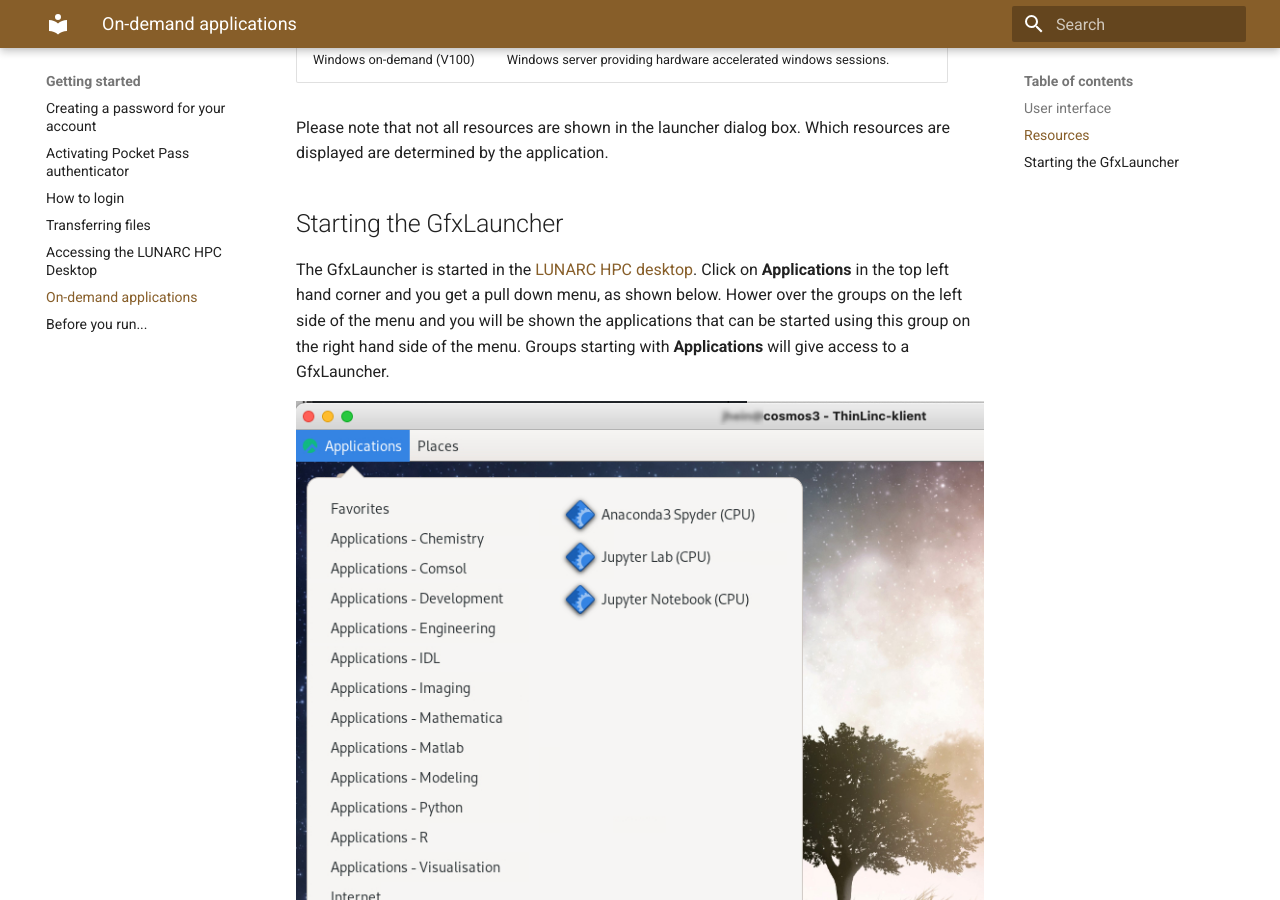
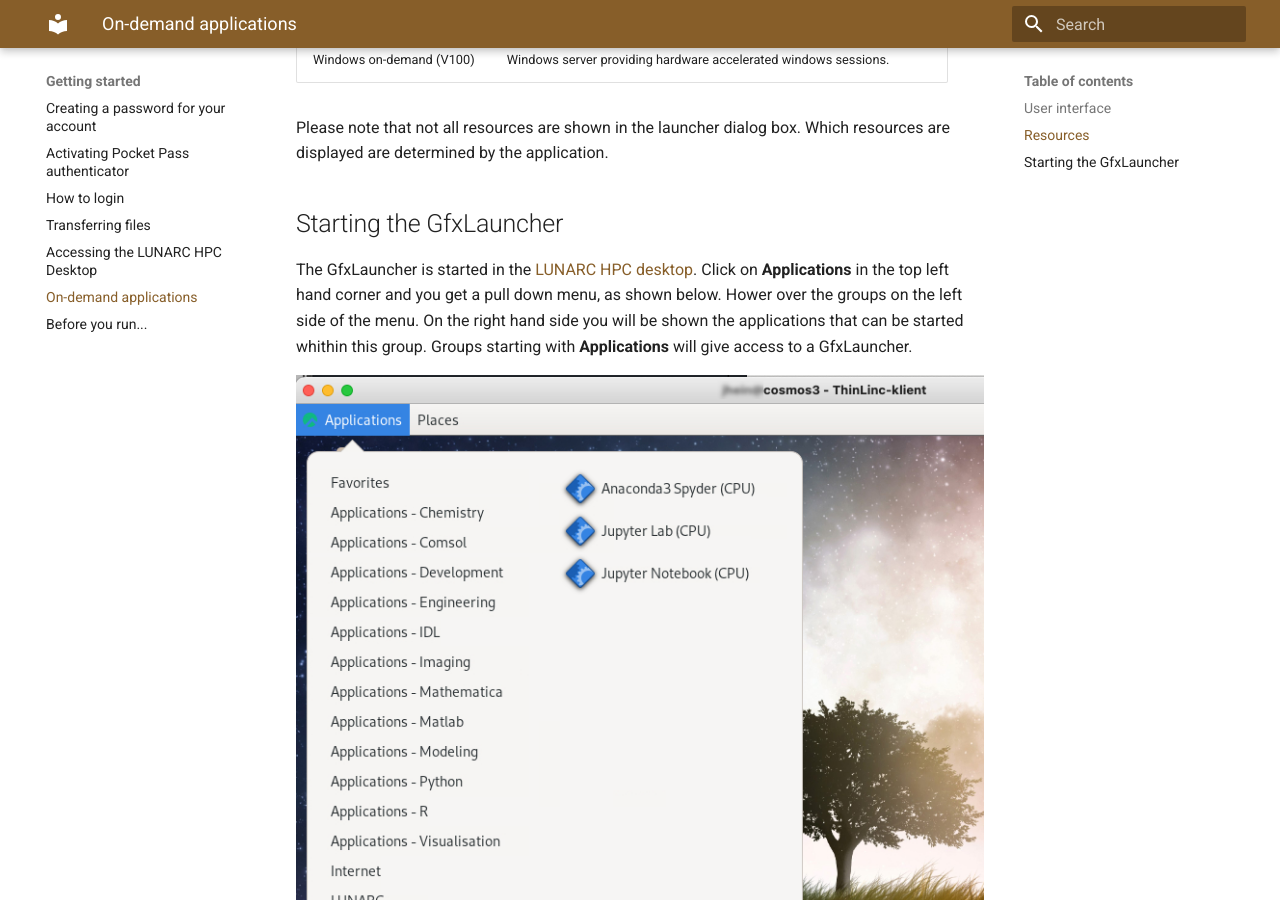
Before and after one commit to lunarc/lunarc_docs, an MkDocs documentation site: the page built from docs/getting_started/gfxlauncher.md, in a window 1280 px wide and 900 px high, scrolled down 1249 px. Built offline with MkDocs 1.6.1 and Material for MkDocs 9.7.7, drawn with Linux system fonts in a browser that asks for light colours; comment, search, counter and statistics services are not loaded.

Commit message:
Update gfxlauncher.md

```diff
--- a/docs/getting_started/gfxlauncher.md
+++ b/docs/getting_started/gfxlauncher.md
@@ -28,7 +28,7 @@
 
 ## Starting the GfxLauncher
 
-The GfxLauncher is started in the [LUNARC HPC desktop](../using_hpc_desktop).  Click on **Applications** in the top left hand corner and you get a pull down menu, as shown below.   Hower over the groups on the left side of the menu and you will be shown the applications that can be started using this group on the right hand side of the menu. Groups starting with **Applications** will give access to a GfxLauncher.
+The GfxLauncher is started in the [LUNARC HPC desktop](../using_hpc_desktop).  Click on **Applications** in the top left hand corner and you get a pull down menu, as shown below.   Hower over the groups on the left side of the menu. On the right hand side you will be shown the applications that can be started whithin this group. Groups starting with **Applications** will give access to a GfxLauncher.
 
  ![application pull down menu](../images/on_demand_menues.png "GfxLauncher main user interface")
 
```
